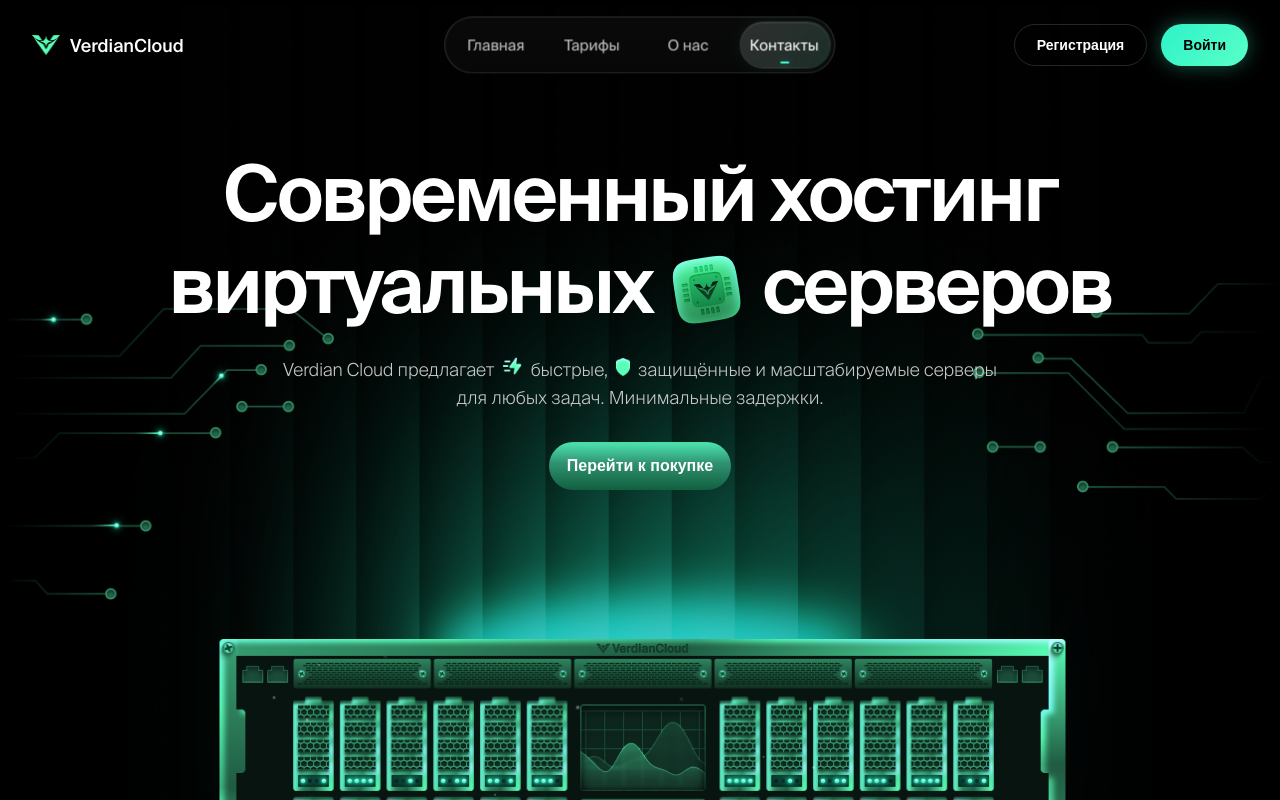
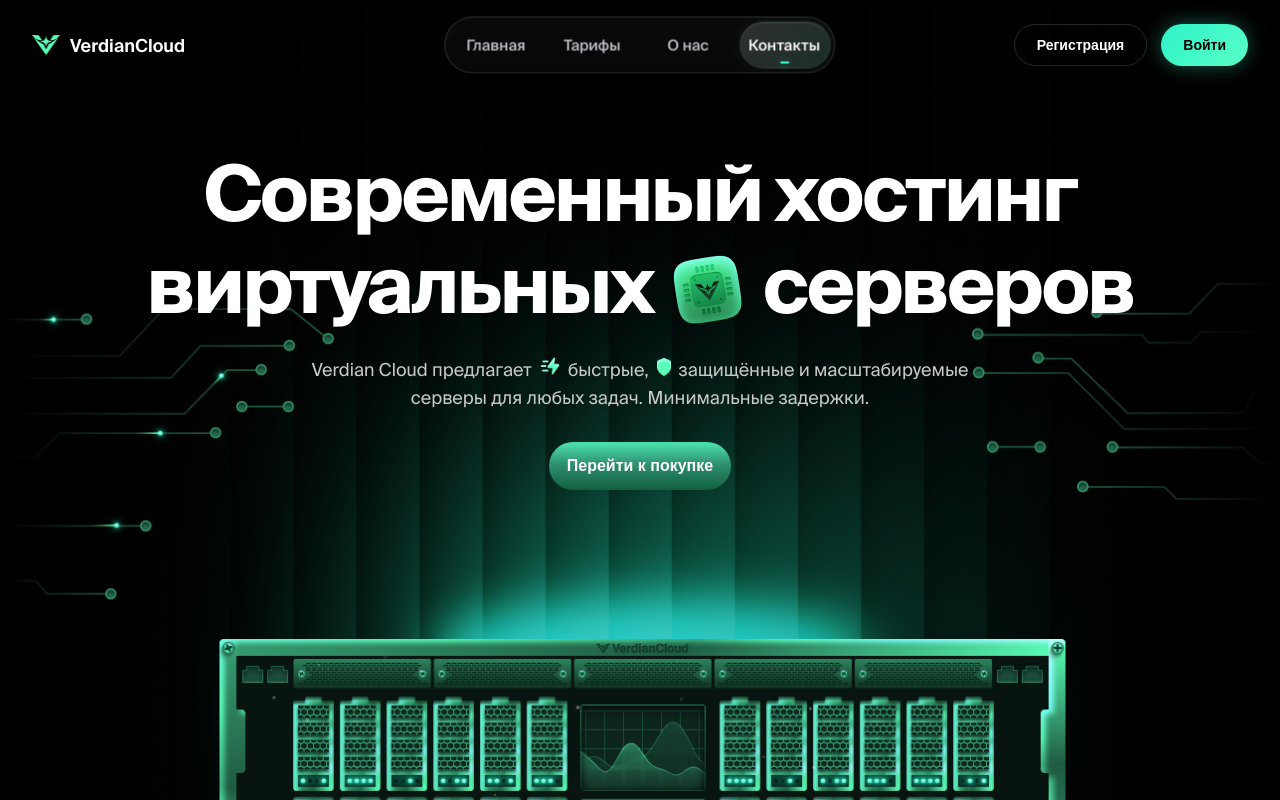
Before and after one commit to xJfour/project_verdian-cloud, a React (Vite) app: page / in a window 1280 px wide. Shown: the top 800 px of the page. Built offline with nearby package versions, Linux system fonts and the light colour scheme.

Commit message:
reduce global font weights one more step

```diff
--- a/src/index.css
+++ b/src/index.css
@@ -1,6 +1,14 @@
 @font-face {
   font-family: "Suisse Intl";
   src: url("./assets/Suisse Intl/SuisseIntl-Light.otf") format("opentype");
+  font-weight: 300;
+  font-style: normal;
+  font-display: swap;
+}
+
+@font-face {
+  font-family: "Suisse Intl";
+  src: url("./assets/Suisse Intl/SuisseIntl-Regular.otf") format("opentype");
   font-weight: 400;
   font-style: normal;
   font-display: swap;
@@ -8,7 +16,7 @@
 
 @font-face {
   font-family: "Suisse Intl";
-  src: url("./assets/Suisse Intl/SuisseIntl-Regular.otf") format("opentype");
+  src: url("./assets/Suisse Intl/SuisseIntl-Medium.otf") format("opentype");
   font-weight: 500;
   font-style: normal;
   font-display: swap;
@@ -16,7 +24,7 @@
 
 @font-face {
   font-family: "Suisse Intl";
-  src: url("./assets/Suisse Intl/SuisseIntl-Medium.otf") format("opentype");
+  src: url("./assets/Suisse Intl/SuisseIntl-SemiBold.otf") format("opentype");
   font-weight: 600;
   font-style: normal;
   font-display: swap;
@@ -24,16 +32,8 @@
 
 @font-face {
   font-family: "Suisse Intl";
-  src: url("./assets/Suisse Intl/SuisseIntl-SemiBold.otf") format("opentype");
-  font-weight: 700;
-  font-style: normal;
-  font-display: swap;
-}
-
-@font-face {
-  font-family: "Suisse Intl";
   src: url("./assets/Suisse Intl/SuisseIntl-Bold.otf") format("opentype");
-  font-weight: 900;
+  font-weight: 800;
   font-style: normal;
   font-display: swap;
 }
```
